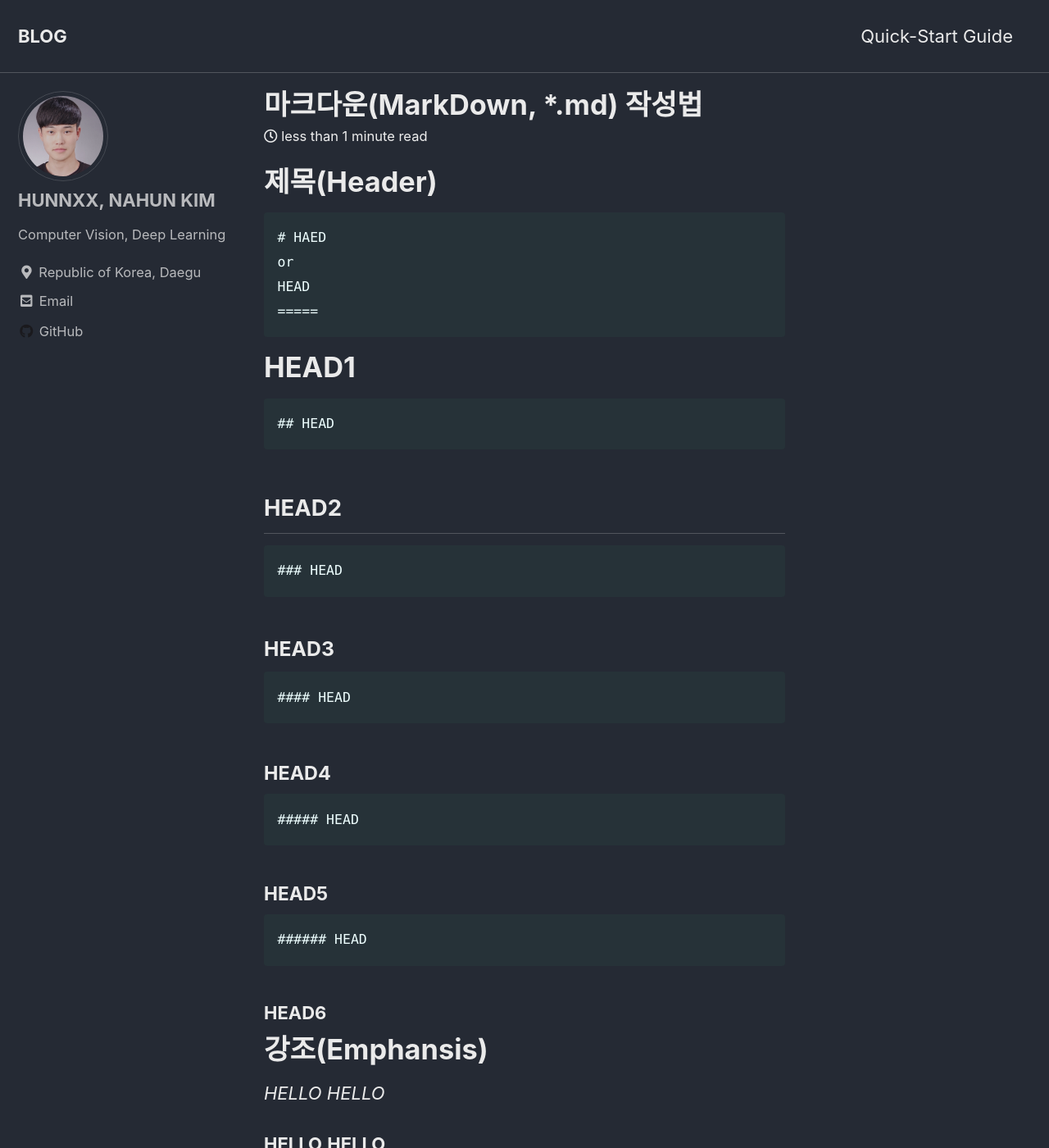
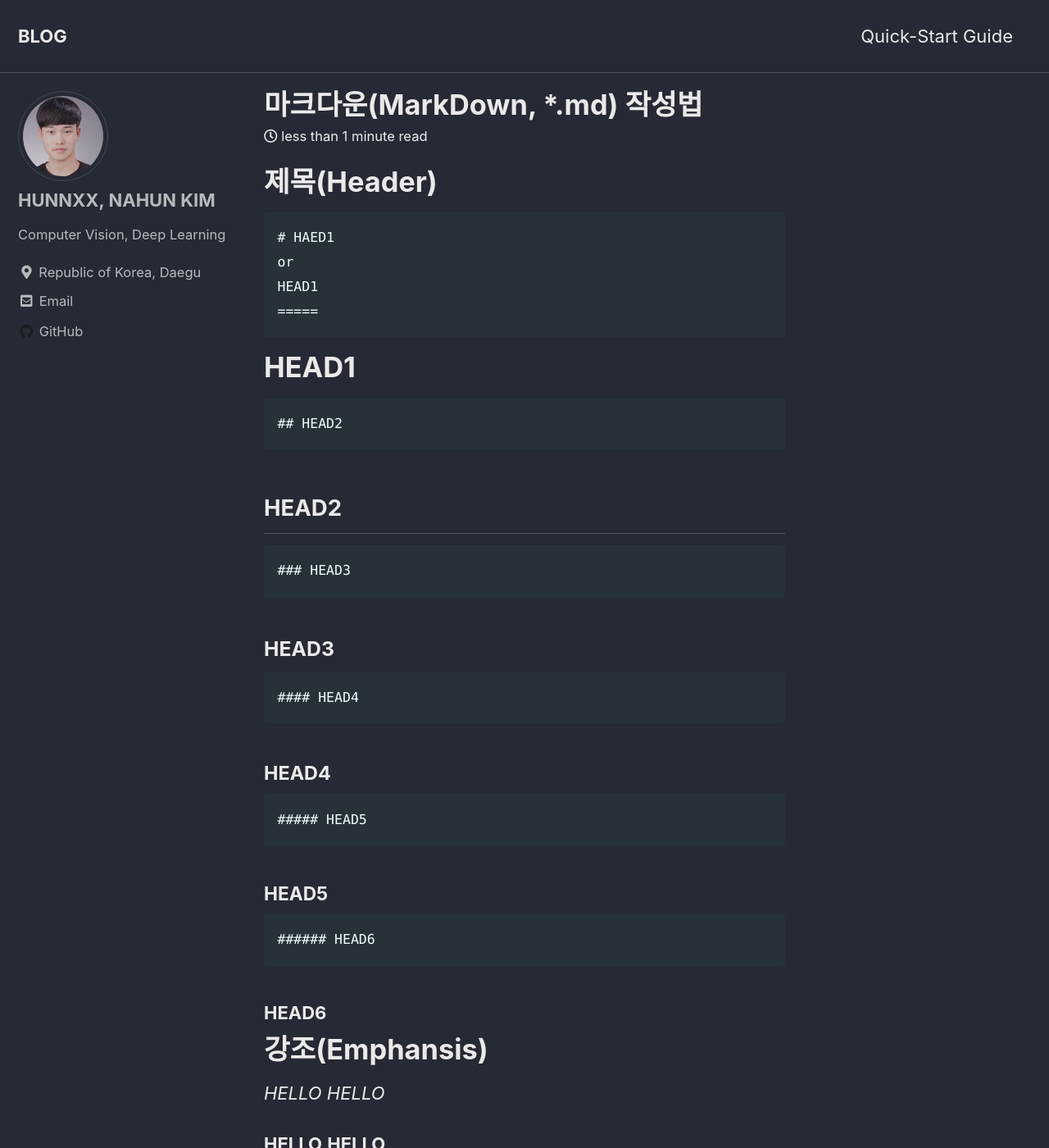
Before and after one commit to hunnxx/hunnxx.github.io, a Jekyll site: the page built from _posts/2020-08-01-practice.md, in a window 1280 px wide and 1400 px high. Shown: the whole window at 82% size. Built offline with Jekyll 4.4.1, drawn with Linux system fonts in a browser that asks for light colours; cached includes are drawn as plain includes.

Commit message:
Update 2020-08-01-practice.md

````diff
--- a/_posts/2020-08-01-practice.md
+++ b/_posts/2020-08-01-practice.md
@@ -7,35 +7,35 @@ categories:
 # 제목(Header)
 
 ```
-# HAED
+# HAED1
 or
-HEAD
+HEAD1
 =====
 ```
 # HEAD1
 
 ```
-## HEAD
+## HEAD2
 ```
 ## HEAD2
 
 ```
-### HEAD
+### HEAD3
 ```
 ### HEAD3
 
 ```
-#### HEAD
+#### HEAD4
 ```
 #### HEAD4
 
 ```
-##### HEAD
+##### HEAD5
 ```
 ##### HEAD5
 
 ```
-###### HEAD
+###### HEAD6
 ```
 ###### HEAD6
 
````
